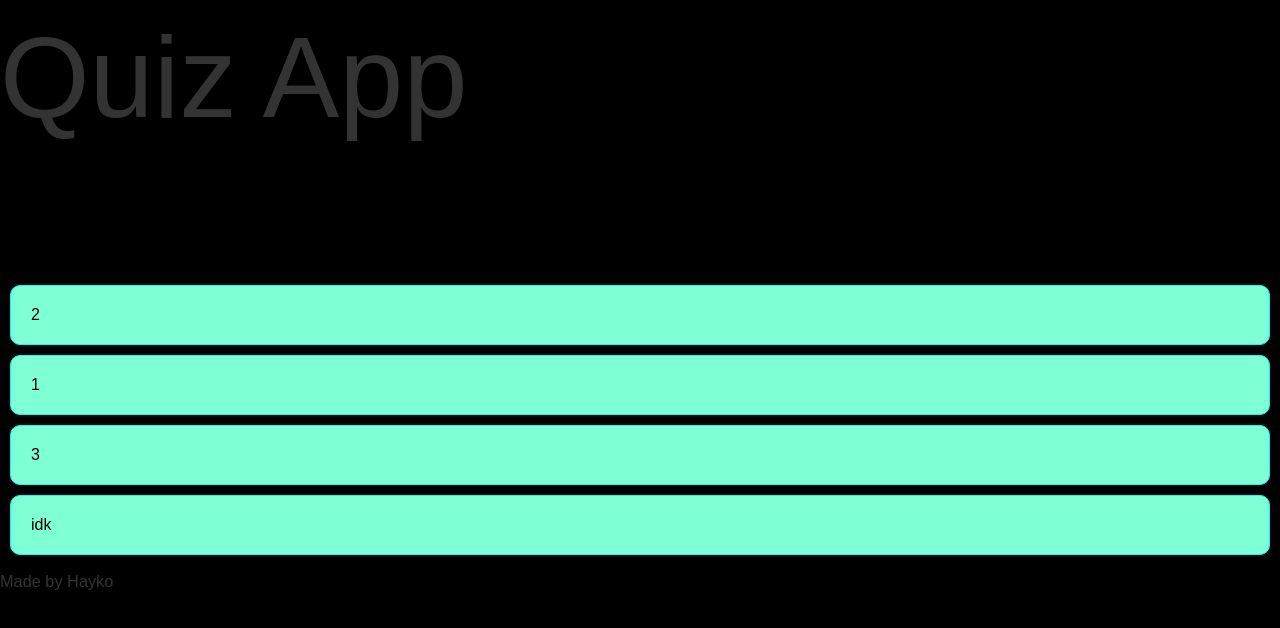
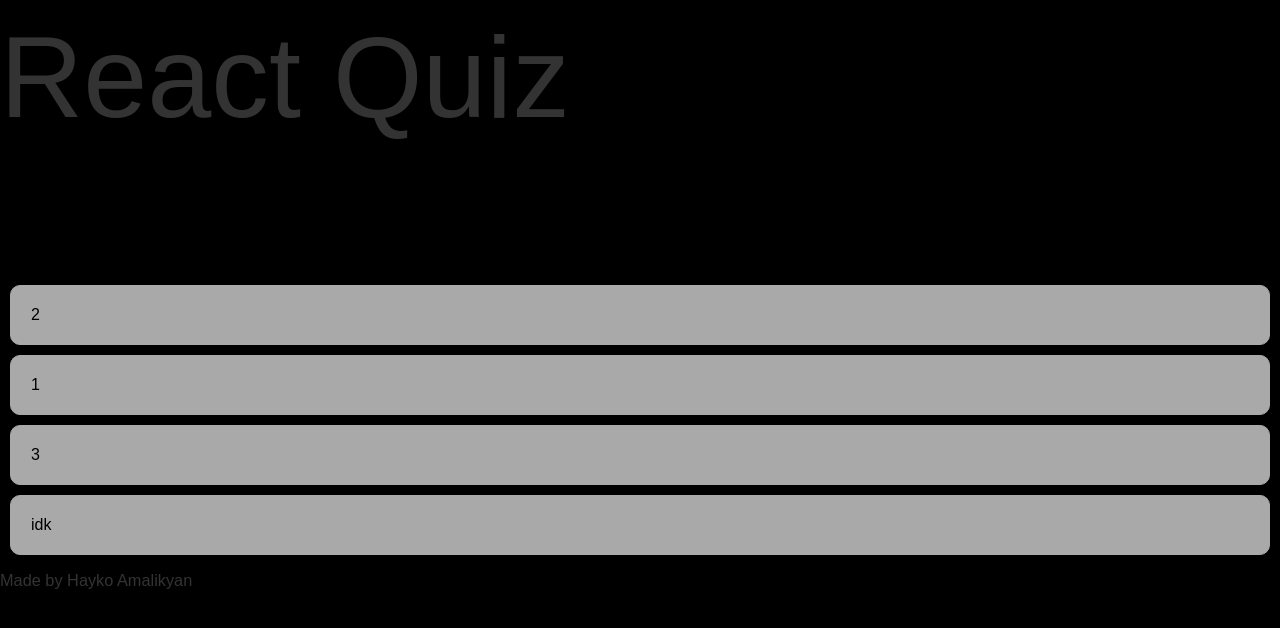
Before and after one commit to HaykoDevelop/JavaScript-Quiz, a React (Create React App) app: page / in a window 1280 px wide. Shown: the top 628 px of the page. Built offline with nearby package versions, Linux system fonts and the light colour scheme.

Commit message:
My prototype

```diff
--- a/src/App.tsx
+++ b/src/App.tsx
@@ -27,7 +27,7 @@
 import {Header} from "./components/header/header.js";
 import {Footer} from "./components/footer/footer.js";
 import {Quiz} from "./components/quiz/quiz.js"
-import './assets/app.css';
+import './assets/style.css';
 
 
 setupIonicReact();
--- a/src/assets/app.css
+++ b/src/assets/style.css
@@ -29,5 +29,5 @@
 
 p {
     font-size: clamp(1.2rem, 1.7vw, 1.5rem);
-    line-height: 1.4em;
+    line-height: 1.3em;
 }
--- a/src/components/footer/footer.js
+++ b/src/components/footer/footer.js
@@ -2,7 +2,7 @@
     return (
         <footer>
             <p>
-                <small>Made by Hayko</small>
+                <small>Made by Hayko Amalikyan</small>
             </p>
         </footer>
     );
--- a/src/components/header/header.js
+++ b/src/components/header/header.js
@@ -1,7 +1,7 @@
 export function Header() {
     return (
         <header>
-            <h1>Quiz App</h1>
+            <h1>React Quiz</h1>
         </header>
     );
 }
--- a/src/components/quiz/quiz.js
+++ b/src/components/quiz/quiz.js
@@ -1,5 +1,5 @@
-import { QuizResult } from "./quizr.js";
-import QuizCard from "./quizcard.js";
+import { QuizResults } from "./quizr.js";
+import QuizCards from "./quizcard.js";
 import { useState } from "react";
 import quizData from "../../data/quiz.json";
 import styles from "./quiz.module.css";
@@ -32,13 +32,13 @@
     return (
         <>
             {showResult ? (
-                <QuizResult
+                <QuizResults
                     score={score}
                     quizLength={quizLength}
                     handleReset={handleReset}
                 />
             ) : (
-                <QuizCard
+                <QuizCards
                     quizData={quizData}
                     questionId={questionId}
                     quizLength={quizLength}
--- a/src/components/quiz/quiz.module.css
+++ b/src/components/quiz/quiz.module.css
@@ -1,11 +1,11 @@
 section[aria-label="Quiz"] > ul > li {
-    background-color: aquamarine;
+    background-color: darkgray;
     margin: 10px;
     padding: 20px;
-    border: 1px solid aqua;
+    border: 1px solid darkgray;
     border-radius: 10px;
 }
 
 section[aria-label="Quiz"] > ul > li:hover {
-    background-color: rgb(0, 195, 255);
+    background-color: gray;
 }
--- a/src/components/quiz/quizcard.js
+++ b/src/components/quiz/quizcard.js
@@ -1,4 +1,4 @@
-export default function QuizCard({
+export default function QuizCards({
     quizData,
     questionId,
     handleAnswer,
--- a/src/components/quiz/quizr.js
+++ b/src/components/quiz/quizr.js
@@ -1,4 +1,4 @@
-export function QuizResult({ quizLength, score, handleReset }) {
+export function QuizResults({ quizLength, score, handleReset }) {
     return (
         <>
             <h2>Quiz Result</h2>
--- a/src/data/quiz.json
+++ b/src/data/quiz.json
@@ -39,11 +39,11 @@
         "id": "3",
         "question": "2 + 3 = ",
         "options": [
+            {"answer": "5",
+             "isCorrect": true },
+
             {"answer": "1",
              "isCorrect": false },
-
-            {"answer": "5",
-             "isCorrect": true },
 
             {"answer": "100",
              "isCorrect": false },
```
Also changed, not shown: 1 other file (tests, documents, lock files or other folders).
